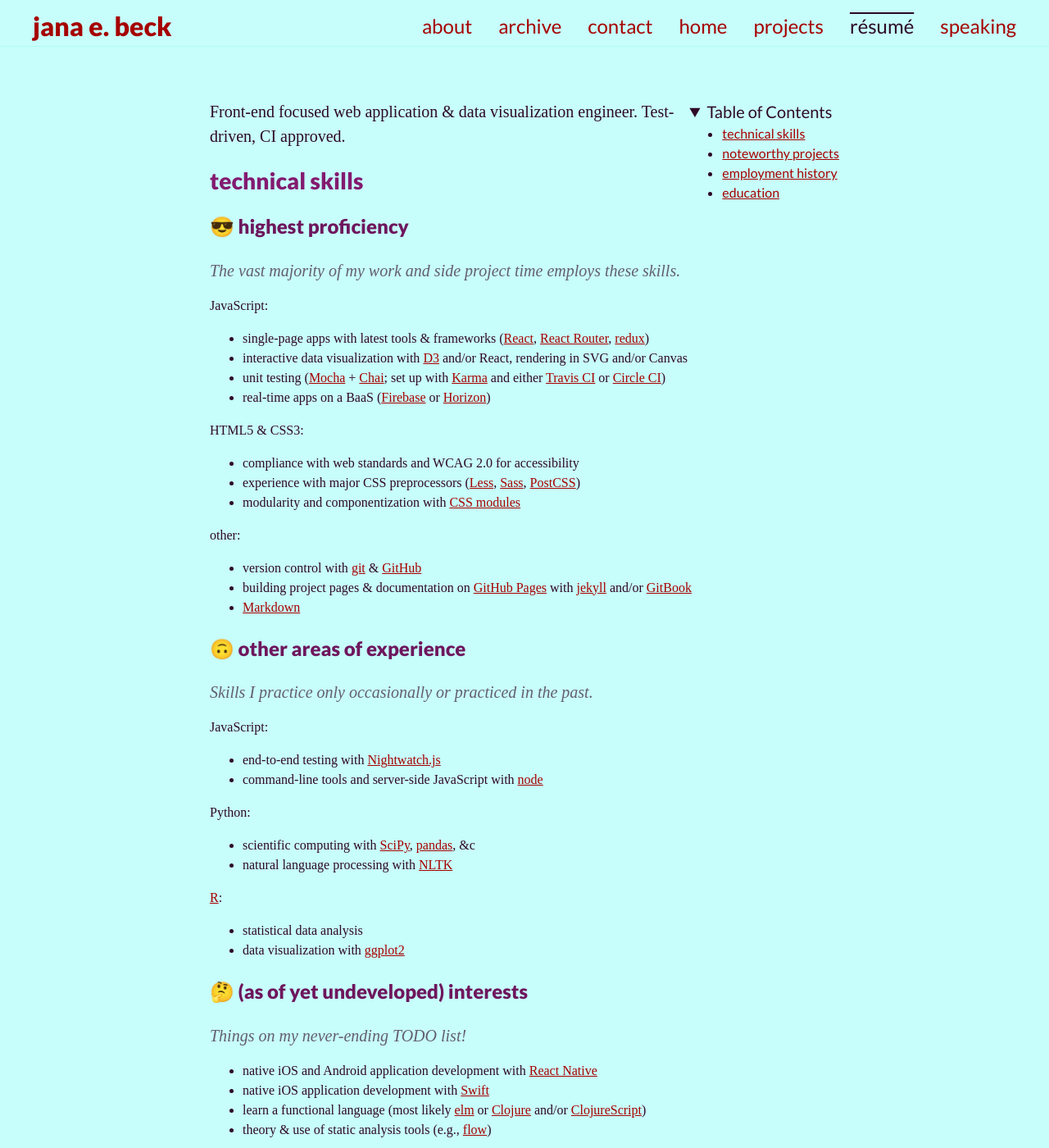
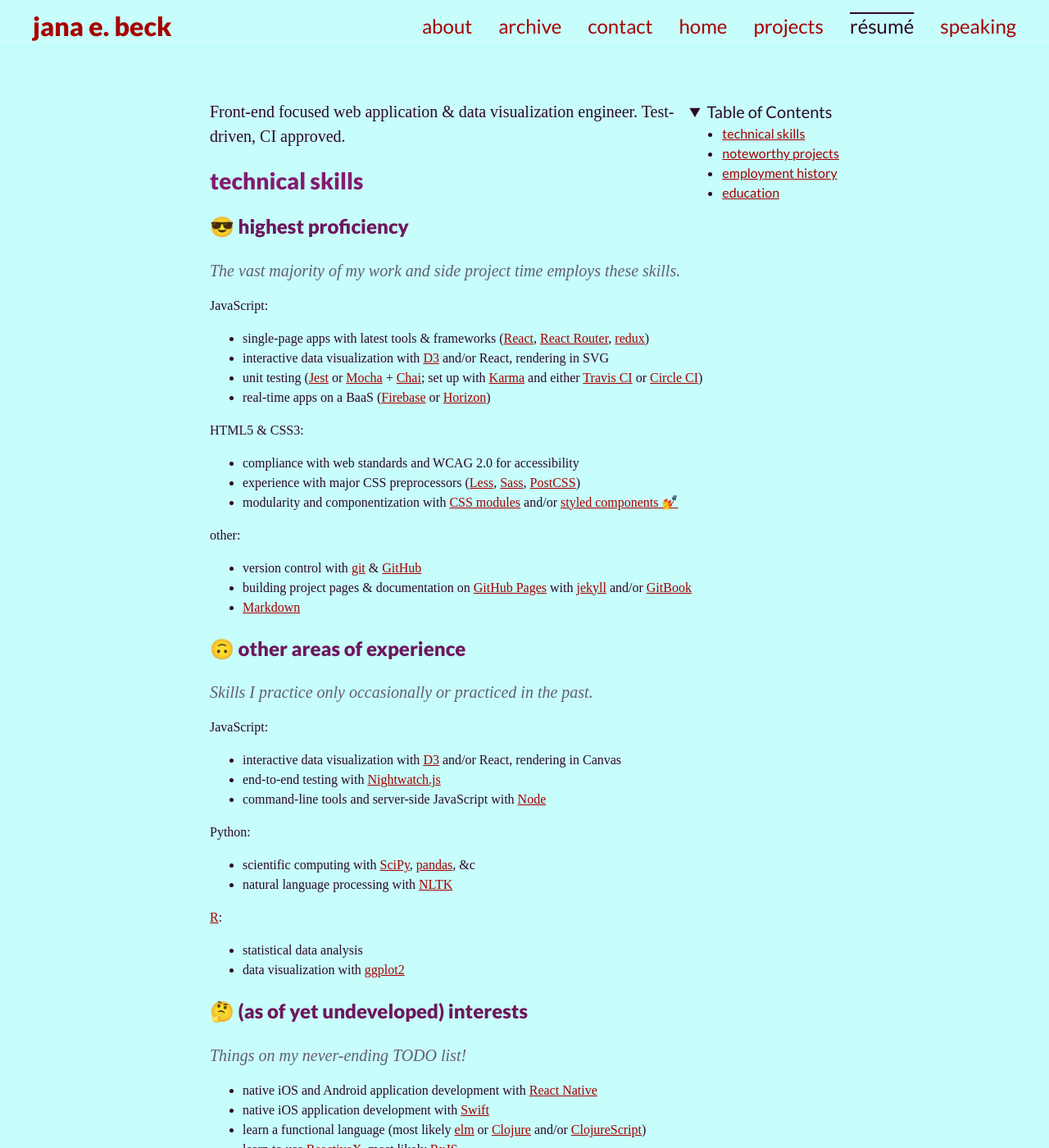
Before and after one commit to jebeck/jebeck.github.com, a Jekyll site: the page built from resume.md, in a window 1280 px wide and 1400 px high. Shown: the whole window at 82% size. Built offline with Jekyll 4.4.1, drawn with Linux system fonts in a browser that asks for light colours; some web fonts are replaced; some of the changed text lies outside the part shown.

Commit message:
misc updates (about, footer, resume)

```diff
--- a/_includes/footer.html
+++ b/_includes/footer.html
@@ -1 +1 @@
-<div class="copyright">© jana e. beck, 2012–2016</div>
+<div class="copyright">© jana e. beck, 2012–2017</div>
--- a/_includes/resume.md
+++ b/_includes/resume.md
@@ -19,15 +19,15 @@
 JavaScript:
 
   - single-page apps with latest tools & frameworks ([React](https://facebook.github.io/react/ 'React'), [React Router](https://github.com/reactjs/react-router#readme 'GitHub: React Router README'), [redux](http://redux.js.org/ 'redux'))
-  - interactive data visualization with [D3](https://d3js.org/ 'D3: Data-Driven Documents') and/or React, rendering in SVG and/or Canvas
-  - unit testing ([Mocha](https://mochajs.org/ 'Mocha JavaScript test framework') + [Chai](http://chaijs.com/ 'Chai assertion library'); set up with [Karma](https://karma-runner.github.io/1.0/index.html 'Karma test runner') and either [Travis CI](https://travis-ci.org/ 'Travis CI') or [Circle CI](https://circleci.com/ 'CircleCI'))
+  - interactive data visualization with [D3](https://d3js.org/ 'D3: Data-Driven Documents') and/or React, rendering in SVG
+  - unit testing ([Jest](https://facebook.github.io/jest/ 'Jest: Painless JavaScript testing') or [Mocha](https://mochajs.org/ 'Mocha JavaScript test framework') + [Chai](http://chaijs.com/ 'Chai assertion library'); set up with [Karma](https://karma-runner.github.io/1.0/index.html 'Karma test runner') and either [Travis CI](https://travis-ci.org/ 'Travis CI') or [Circle CI](https://circleci.com/ 'CircleCI'))
   - real-time apps on a BaaS ([Firebase](https://firebase.google.com/ 'Firebase') or [Horizon](http://horizon.io/ 'Horizon'))
 
 HTML5 & CSS3:
 
   - compliance with web standards and WCAG 2.0 for accessibility
   - experience with major CSS preprocessors ([Less](http://lesscss.org/ 'Less CSS'), [Sass](http://sass-lang.com/ 'Sass: CSS with superpowers'), [PostCSS](http://postcss.org/ 'PostCSS'))
-  - modularity and componentization with [CSS modules](https://github.com/css-modules/css-modules#readme 'GitHub: CSS modules README')
+  - modularity and componentization with [CSS modules](https://github.com/css-modules/css-modules#readme 'GitHub: CSS modules README') and/or [styled components 💅](https://github.com/styled-components/styled-components 'GitHub: styled-components 💅')
 
 other:
 
@@ -41,8 +41,9 @@ other:
 
 JavaScript:
 
+  - interactive data visualization with [D3](https://d3js.org/ 'D3: Data-Driven Documents') and/or React, rendering in Canvas
   - end-to-end testing with [Nightwatch.js](http://nightwatchjs.org/ 'Nightwatch.js')
-  - command-line tools and server-side JavaScript with [node](https://nodejs.org/en/ 'node JavaScript runtime')
+  - command-line tools and server-side JavaScript with [Node](https://nodejs.org/en/ 'node JavaScript runtime')
 
 Python:
 
```
Also changed, not shown: other parts of _includes/resume.md (+1 -0 lines), _includes/about_me.md (+3 -3 lines).
